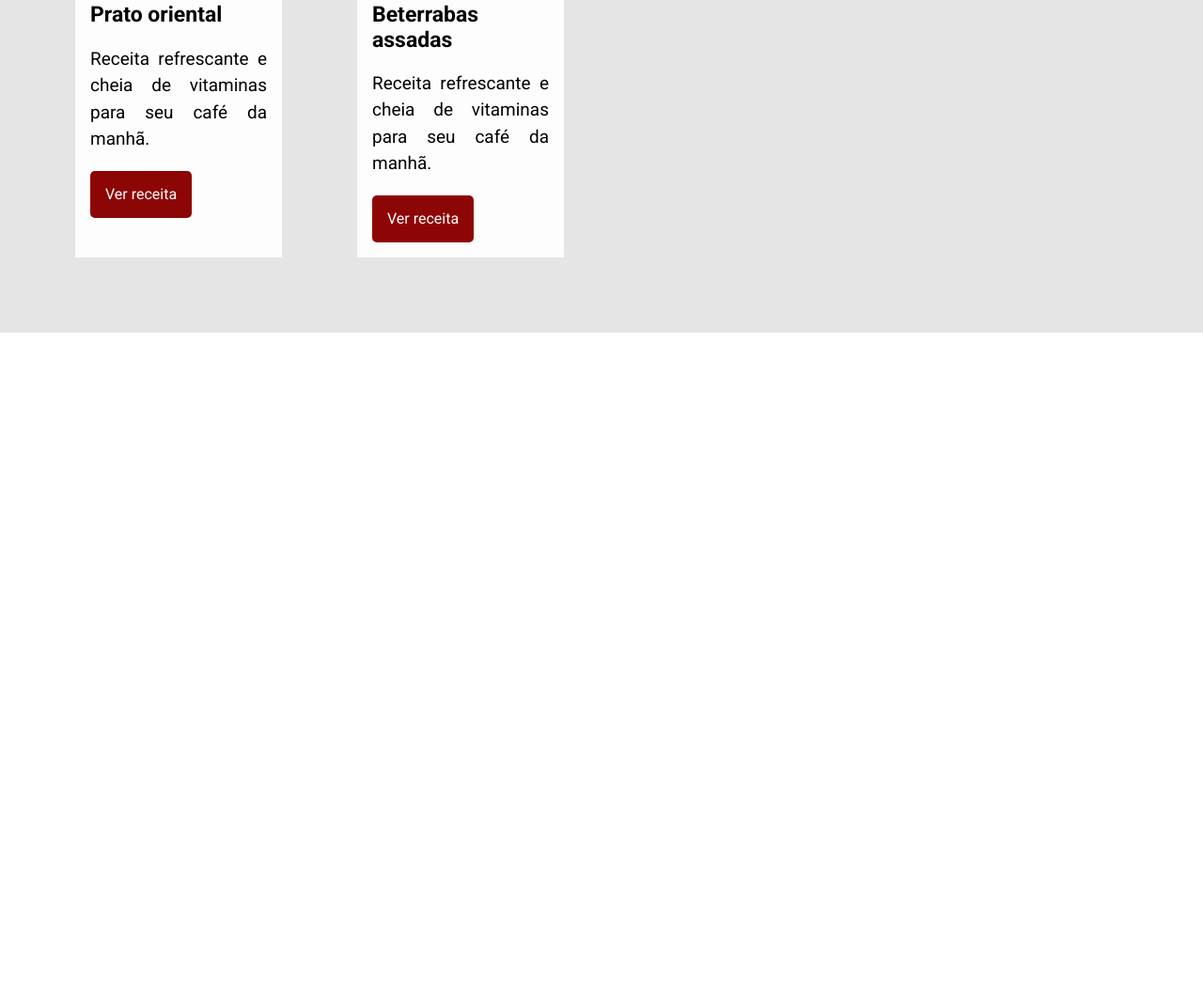
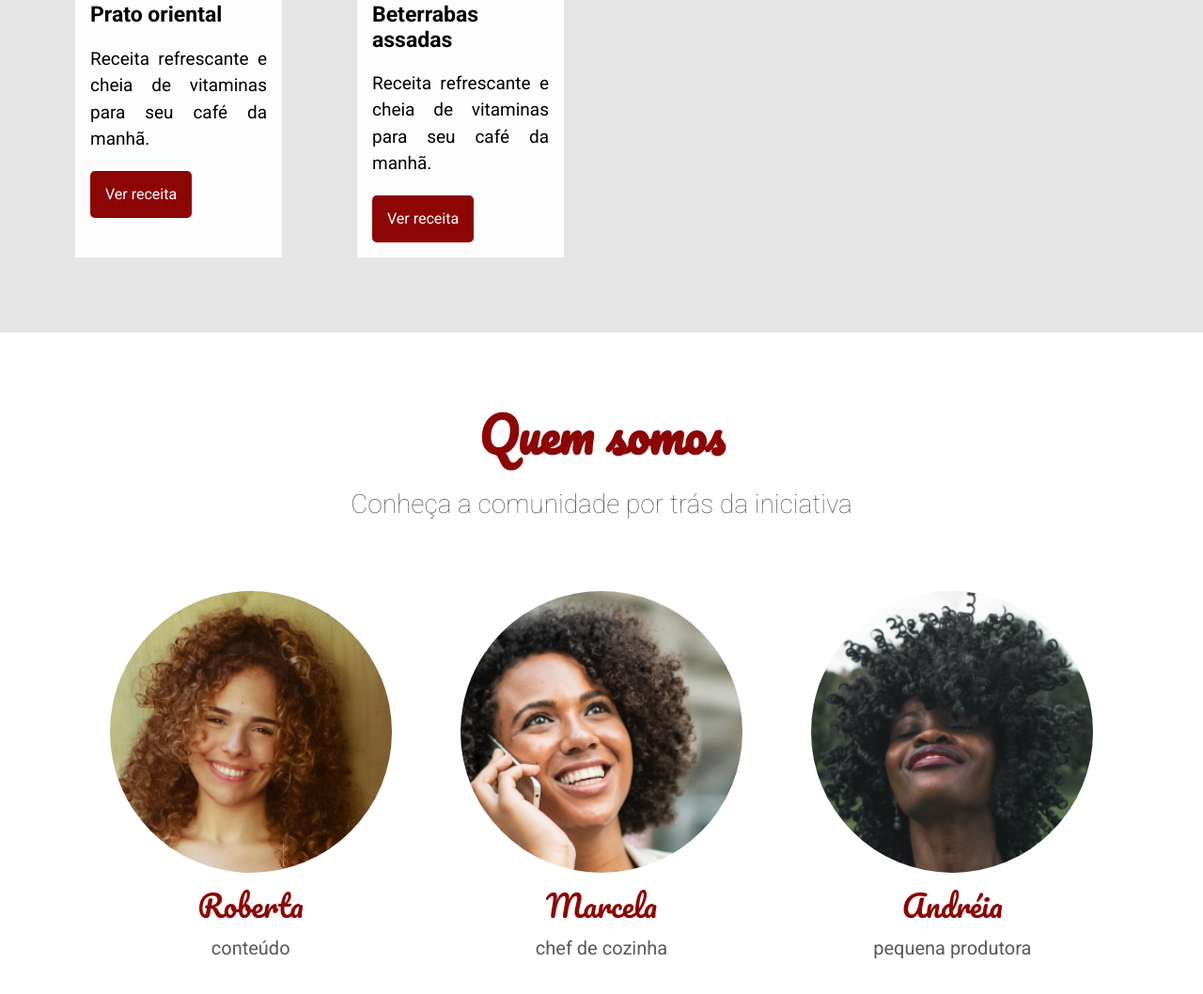
Before and after one commit to nat-1501/arquitetura-css, a plain HTML site: page index.html in a window 1280 px wide. Shown: the part 1802-2860 px from the top of the page at 94% size. Before the commit the page ends 2156 px from the top, so only its background shows below. Drawn offline with Linux system fonts and the light colour scheme.

Commit message:
concluida a area

```diff
--- /dev/null
+++ b/assets/css/pessoa/pessoa-funcao.css
@@ -0,0 +1,5 @@
+.pessoa__funcao {
+    text-transform: lowercase;
+    color: #595959;
+    font-size: 1.25rem;
+}
--- /dev/null
+++ b/assets/css/pessoa/pessoa-imagem.css
@@ -0,0 +1,22 @@
+.pessoa__imagem {
+    background: red;
+    background-size: cover;
+    height: 300px;
+    background-position: center;
+    width: 300px;
+    background-repeat: no-repeat;
+    border-radius: 100%;
+}
+.pessoa__imagem--roberta {
+    background-image: url('../../img/pessoas/roberta.jpg');
+
+}
+
+.pessoa__imagem--marcela {
+    background-image: url('../../img/pessoas/marcela.jpg');
+
+}
+
+.pessoa__imagem--andreia {
+    background-image: url('../../img/pessoas/andreia.jpg');
+}
--- /dev/null
+++ b/assets/css/pessoa/pessoa-nome.css
@@ -0,0 +1,6 @@
+.pessoa__nome {
+    margin: 1rem 0;
+    font-family: Pacifico, cursive;
+    color: #8d0606;
+    font-size: 2rem;
+}
--- /dev/null
+++ b/assets/css/pessoa/pessoa.css
@@ -0,0 +1,4 @@
+.pessoa {
+    display: flex;
+    flex-direction: column;
+}
--- /dev/null
+++ b/assets/css/pessoas.css
@@ -0,0 +1,5 @@
+.pessoas {
+    display: flex;
+    padding-top: 3rem;
+    justify-content: space-around;
+}
--- /dev/null
+++ b/assets/css/quem-somos/quemSomos-descricao.css
@@ -0,0 +1,5 @@
+.quem-somos__descricao {
+    font-weight: 100;
+    font-size: 1.75rem;
+    color: #595959;
+}
--- /dev/null
+++ b/assets/css/quem-somos/quemSomos-titulo.css
@@ -0,0 +1,6 @@
+.quem-somos__titulo {
+    margin-bottom: 1rem;
+    color: #8d0606;
+    font-size: 3.1875rem;
+    font-family: Pacifico, cursive;
+}
--- /dev/null
+++ b/assets/css/quem-somos/quemSomos.css
@@ -0,0 +1,4 @@
+.quem-somos {
+    text-align: center;
+    padding: 5rem;
+}
--- a/index.html
+++ b/index.html
@@ -25,6 +25,15 @@
         <link href="./assets/css/receita/receita-descricao.css" rel="stylesheet" />
         <link href="./assets/css/receita/receita-imagem.css" rel="stylesheet" />
         <link href="./assets/css/receita/receita-titulo.css" rel="stylesheet" />
+        <link href="./assets/css/quem-somos/quemSomos.css" rel="stylesheet" />
+        <link href="./assets/css/quem-somos/quemSomos-descricao.css" rel="stylesheet" />
+        <link href="./assets/css/quem-somos/quemSomos-titulo.css" rel="stylesheet" />
+        <link href="./assets/css/pessoas.css" rel="stylesheet" />
+        <link href="./assets/css/pessoa/pessoa.css" rel="stylesheet" />
+        <link href="./assets/css/pessoa/pessoa-funcao.css" rel="stylesheet" />
+        <link href="./assets/css/pessoa/pessoa-imagem.css" rel="stylesheet" />
+        <link href="./assets/css/pessoa/pessoa-nome.css" rel="stylesheet" />
+
     </head>
 
     <body>
@@ -97,5 +106,26 @@
                 </div>
             </div>
         </section>
+        <section class="quem-somos">
+            <h3 class="quem-somos__titulo">Quem somos</h3>
+            <p class="quem-somos__descricao">Conheça a comunidade por trás da iniciativa</p>
+            <div class="pessoas">
+                <div class="pessoa">
+                    <div class="pessoa__imagem pessoa__imagem--roberta"></div>
+                    <span class="pessoa__nome">Roberta</span>
+                    <span class="pessoa__funcao">Conteúdo</span>
+                </div>
+                <div class="pessoa">
+                    <div class="pessoa__imagem pessoa__imagem--marcela"></div>
+                    <span class="pessoa__nome">Marcela</span>
+                    <span class="pessoa__funcao">Chef de cozinha</span>
+                </div>
+                <div class="pessoa">
+                    <div class="pessoa__imagem pessoa__imagem--andreia"></div>
+                    <span class="pessoa__nome">Andréia</span>
+                    <span class="pessoa__funcao">Pequena Produtora</span>
+                </div>
+            </div>
+        </section>
     </body>
 </html>
```
